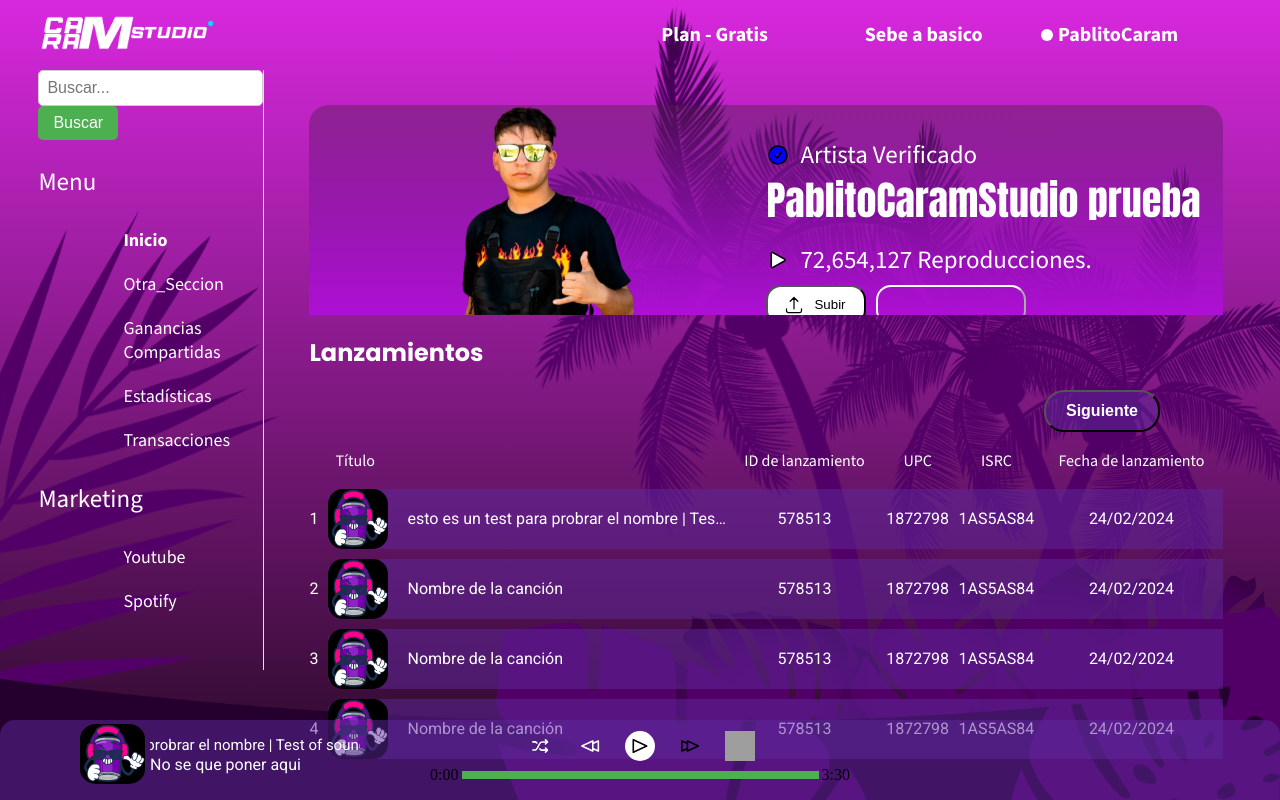
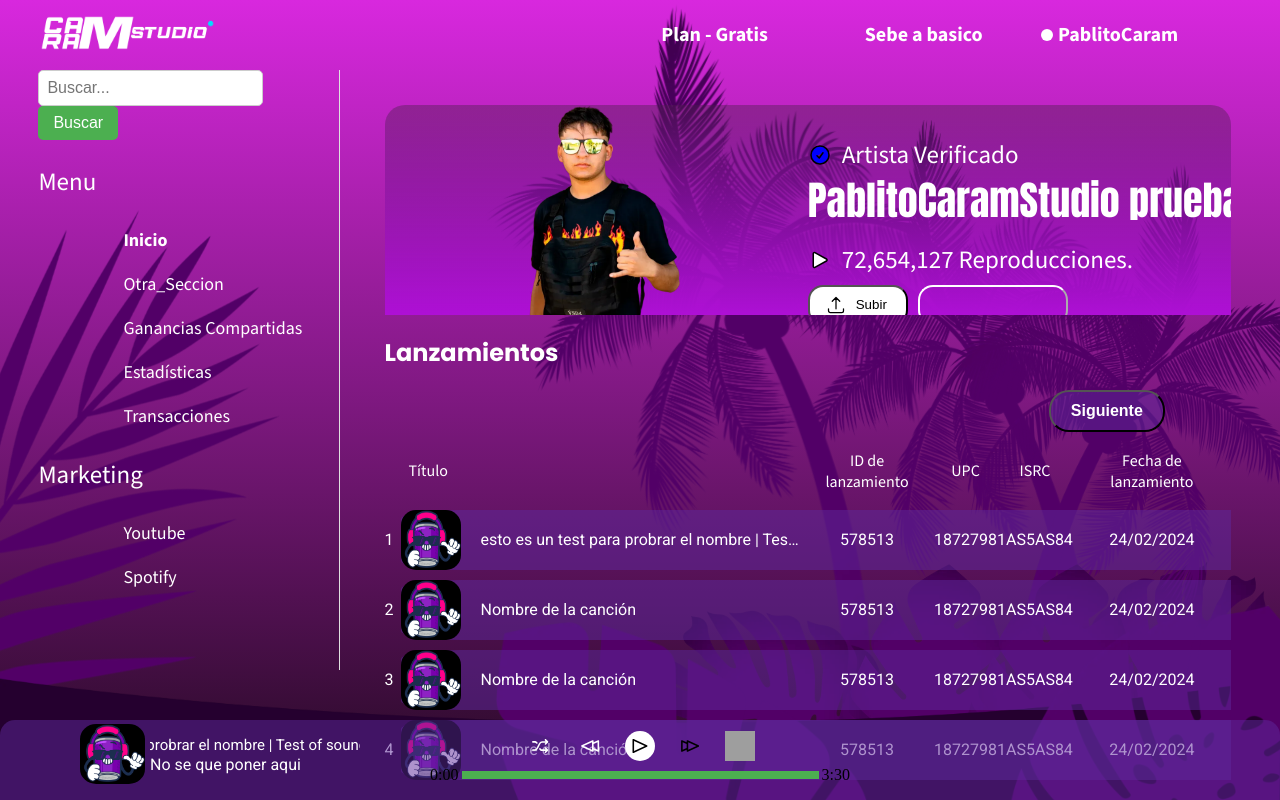
Before and after one commit to gabrielbg211/Pablo-Caram, a PHP site: page /dashboard.php in a window 1280 px wide. Run offline with PHP 8.4, Linux system fonts and the light colour scheme; a user stored in the database is signed in; some web fonts are replaced; grey boxes are pictures that could not be loaded.

Commit message:
Dashboard

```diff
--- a/styles/dashboard.css
+++ b/styles/dashboard.css
@@ -171,7 +171,8 @@
 }
 
 .photo {
-    width: auto; /* Ajusta el ancho automáticamente según el tamaño del contenedor */
+    width: auto;
+    position: absolute;
     height: 100%;
     top: 0; /* La imagen estará alineada con la parte superior del contenedor */
     left: 0;
@@ -182,7 +183,8 @@
 }
 
 .half-width.left-content {
-    position: relative; /* Establece la posición del contenedor a relativa */
+    position: relative;
+    height: 100%;
 }
 
 .otro-inicio {
```
